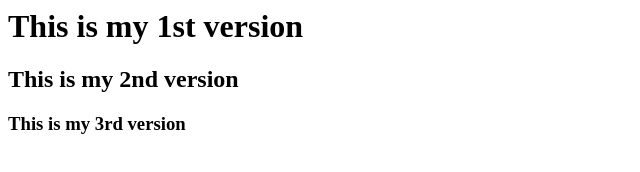
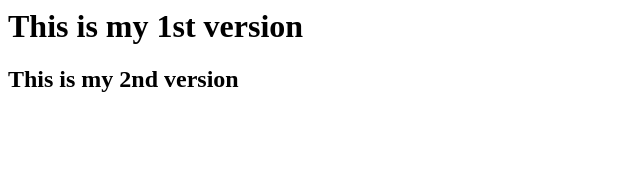
Before and after one commit to vinodbalurgi45/DevOps, a plain HTML site: page index.html in a window 1280 px wide. Shown: the whole page, without its empty margins (0-640 px from the left). Drawn offline with Linux system fonts and the light colour scheme.

```diff
--- a/index.html
+++ b/index.html
@@ -1,3 +1,2 @@
 <h1>This is my 1st version</h1>
 <h2>This is my 2nd version</h2>
-<h3>This is my 3rd version</h3>
```
